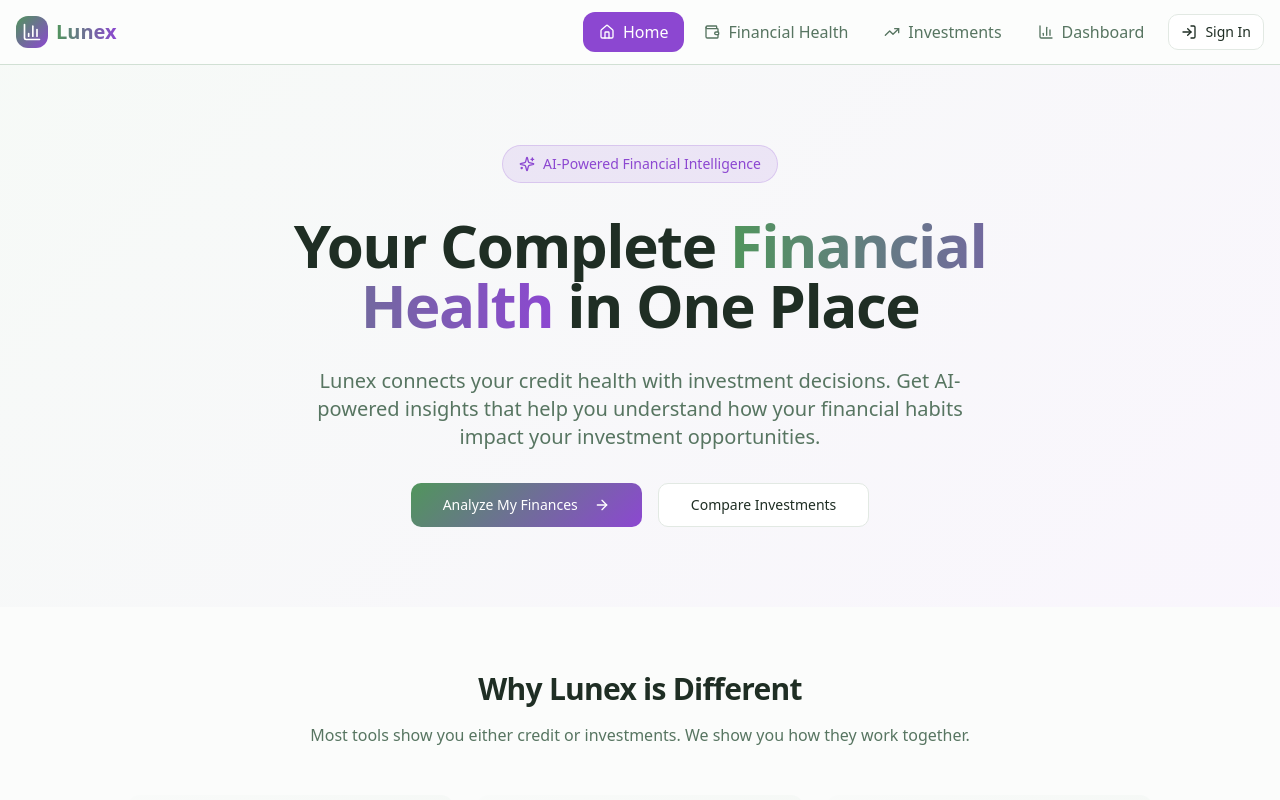
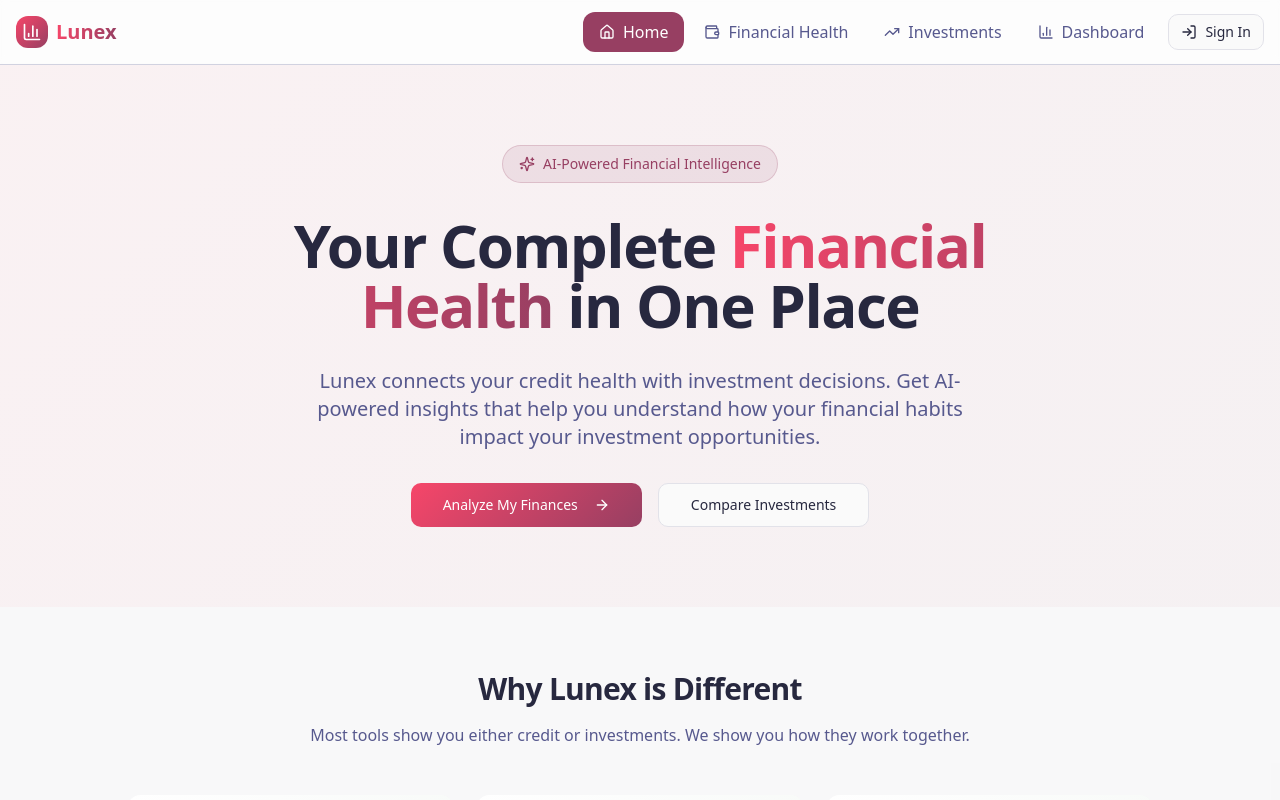
Before and after one commit to Daanya12/fin-scope-advisor, a React (Vite) app: page / in a window 1280 px wide. Shown: the top 800 px of the page. Built offline with nearby package versions, Linux system fonts and the light colour scheme; the HTML template or start-up script is replaced by a standard one.

Commit message:
Update color scheme

```diff
--- a/src/index.css
+++ b/src/index.css
@@ -8,97 +8,106 @@ All colors MUST be HSL.
 
 @layer base {
   :root {
-    /* Main background - clean white */
-    --background: 0 0% 100%;
-    --foreground: 140 20% 15%;
+    /* Main background - light */
+    --background: 0 0% 98%;
+    --foreground: 238 24% 20%;
 
-    /* Card surfaces with subtle sage tint */
-    --card: 130 15% 98%;
-    --card-foreground: 140 20% 15%;
+    /* Card surfaces */
+    --card: 0 0% 100%;
+    --card-foreground: 238 24% 20%;
 
     /* Popover surfaces */
     --popover: 0 0% 100%;
-    --popover-foreground: 140 20% 15%;
+    --popover-foreground: 238 24% 20%;
 
-    /* Primary - Sage green */
-    --primary: 130 30% 45%;
+    /* Primary - Coral pink #F64668 */
+    --primary: 348 91% 62%;
     --primary-foreground: 0 0% 100%;
 
-    /* Secondary - Light sage */
-    --secondary: 130 20% 90%;
-    --secondary-foreground: 140 20% 20%;
+    /* Secondary - Dark purple #41436A */
+    --secondary: 238 24% 34%;
+    --secondary-foreground: 0 0% 100%;
 
-    /* Muted - Light sage backgrounds */
-    --muted: 130 15% 95%;
-    --muted-foreground: 140 15% 40%;
+    /* Muted - Light tints */
+    --muted: 238 20% 95%;
+    --muted-foreground: 238 24% 45%;
 
-    /* Accent - Rich purple */
-    --accent: 270 60% 55%;
+    /* Accent - Burgundy #984063 */
+    --accent: 336 41% 42%;
     --accent-foreground: 0 0% 100%;
 
-    /* Success - Bright sage for positive metrics */
-    --success: 125 40% 50%;
-    --success-foreground: 0 0% 100%;
+    /* Success - Peach #FE9677 */
+    --success: 14 98% 73%;
+    --success-foreground: 238 24% 20%;
 
-    /* Warning - Amber for alerts */
-    --warning: 45 95% 50%;
-    --warning-foreground: 140 20% 15%;
+    /* Warning - Bright coral */
+    --warning: 348 91% 62%;
+    --warning-foreground: 0 0% 100%;
 
-    /* Destructive - Red for danger */
+    /* Destructive - Deep red */
     --destructive: 0 75% 55%;
     --destructive-foreground: 0 0% 100%;
 
     /* Borders and inputs */
-    --border: 130 20% 85%;
-    --input: 130 15% 90%;
-    --ring: 270 60% 55%;
+    --border: 238 20% 85%;
+    --input: 238 15% 90%;
+    --ring: 348 91% 62%;
 
     --radius: 0.75rem;
 
     /* Custom gradients */
-    --gradient-primary: linear-gradient(135deg, hsl(130 30% 45%) 0%, hsl(270 60% 55%) 100%);
-    --gradient-success: linear-gradient(135deg, hsl(270 60% 55%) 0%, hsl(125 40% 50%) 100%);
-    --gradient-card: linear-gradient(135deg, hsl(130 15% 98%) 0%, hsl(130 20% 96%) 100%);
+    --gradient-primary: linear-gradient(135deg, hsl(348 91% 62%) 0%, hsl(336 41% 42%) 100%);
+    --gradient-success: linear-gradient(135deg, hsl(336 41% 42%) 0%, hsl(14 98% 73%) 100%);
+    --gradient-card: linear-gradient(135deg, hsl(0 0% 100%) 0%, hsl(238 20% 98%) 100%);
   }
 
   .dark {
-    --background: 140 15% 12%;
-    --foreground: 120 20% 98%;
+    /* Dark theme - using the palette background */
+    --background: 220 16% 22%;
+    --foreground: 0 0% 95%;
 
-    --card: 135 18% 16%;
-    --card-foreground: 120 20% 98%;
+    --card: 220 16% 26%;
+    --card-foreground: 0 0% 95%;
 
-    --popover: 135 18% 16%;
-    --popover-foreground: 120 20% 98%;
+    --popover: 220 16% 26%;
+    --popover-foreground: 0 0% 95%;
 
-    --primary: 130 30% 60%;
-    --primary-foreground: 140 15% 10%;
+    /* Primary - Coral pink */
+    --primary: 348 91% 62%;
+    --primary-foreground: 0 0% 100%;
 
-    --secondary: 135 20% 35%;
-    --secondary-foreground: 120 20% 98%;
+    /* Secondary - Dark purple */
+    --secondary: 238 24% 34%;
+    --secondary-foreground: 0 0% 100%;
 
-    --muted: 140 18% 20%;
-    --muted-foreground: 130 15% 65%;
+    /* Muted */
+    --muted: 220 16% 30%;
+    --muted-foreground: 238 20% 70%;
 
-    --accent: 270 60% 65%;
+    /* Accent - Burgundy */
+    --accent: 336 41% 52%;
     --accent-foreground: 0 0% 100%;
 
-    --success: 125 40% 65%;
-    --success-foreground: 140 15% 10%;
+    /* Success - Peach */
+    --success: 14 98% 73%;
+    --success-foreground: 220 16% 22%;
 
-    --warning: 45 95% 60%;
-    --warning-foreground: 140 15% 10%;
+    /* Warning - Bright coral */
+    --warning: 348 91% 62%;
+    --warning-foreground: 0 0% 100%;
 
+    /* Destructive */
     --destructive: 0 75% 60%;
     --destructive-foreground: 0 0% 100%;
 
-    --border: 135 20% 25%;
-    --input: 135 20% 22%;
-    --ring: 270 60% 65%;
+    /* Borders and inputs */
+    --border: 220 16% 35%;
+    --input: 220 16% 30%;
+    --ring: 348 91% 62%;
 
-    --gradient-primary: linear-gradient(135deg, hsl(130 30% 60%) 0%, hsl(270 60% 65%) 100%);
-    --gradient-success: linear-gradient(135deg, hsl(125 40% 65%) 0%, hsl(130 30% 60%) 100%);
-    --gradient-card: linear-gradient(135deg, hsl(135 18% 16%) 0%, hsl(140 18% 18%) 100%);
+    --gradient-primary: linear-gradient(135deg, hsl(348 91% 62%) 0%, hsl(336 41% 52%) 100%);
+    --gradient-success: linear-gradient(135deg, hsl(336 41% 52%) 0%, hsl(14 98% 73%) 100%);
+    --gradient-card: linear-gradient(135deg, hsl(220 16% 26%) 0%, hsl(220 16% 28%) 100%);
   }
 }
 
```
